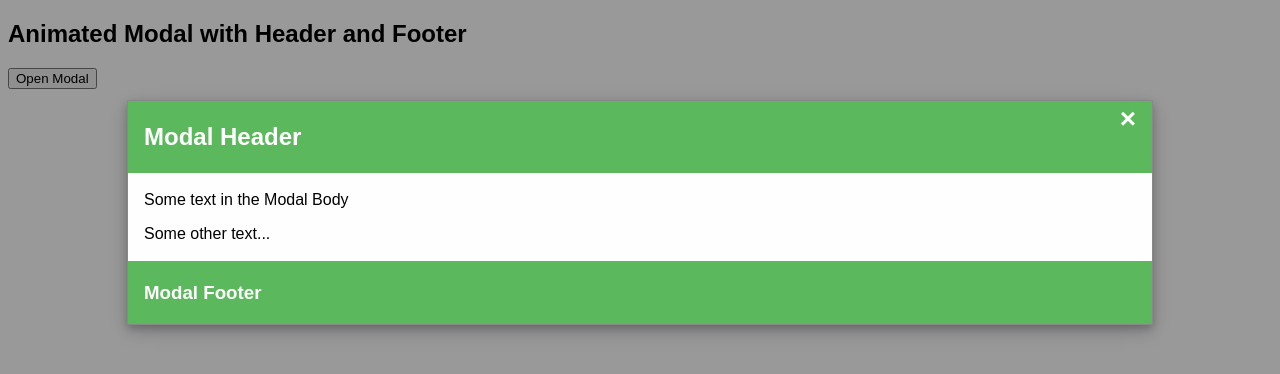
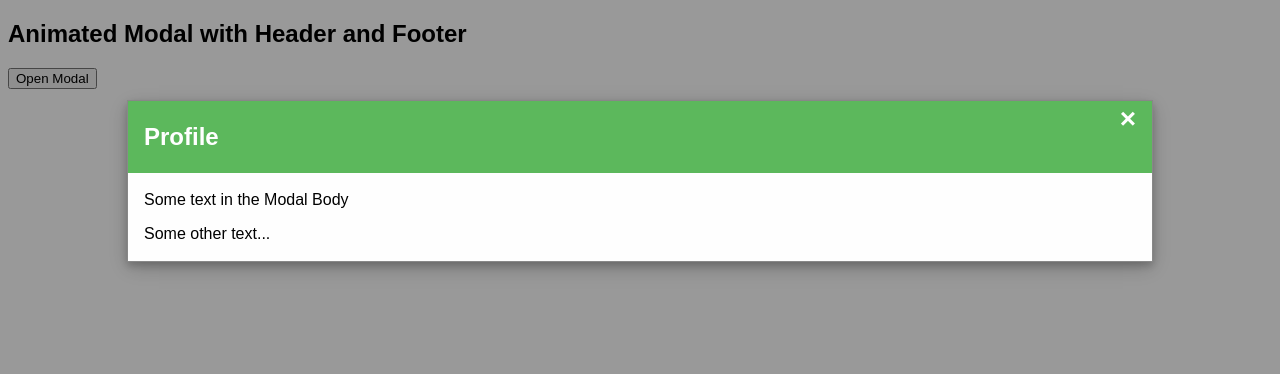
Before and after one commit to thynguyenCS/raven-web-app, a plain HTML site: page test.html in a window 1280 px wide. Both pictures are taken after a click on the button "Open Modal". Drawn offline with Linux system fonts and the light colour scheme.

Commit message:
need help on display the modal account

```diff
--- a/test.html
+++ b/test.html
@@ -69,11 +69,11 @@ body {font-family: Arial, Helvetica, sans-serif;}
 
 .modal-body {padding: 2px 16px;}
 
-.modal-footer {
+/* .modal-footer {
   padding: 2px 16px;
   background-color: #5cb85c;
   color: white;
-}
+} */
 </style>
 </head>
 <body>
@@ -90,15 +90,15 @@ body {font-family: Arial, Helvetica, sans-serif;}
   <div class="modal-content">
     <div class="modal-header">
       <span class="close">&times;</span>
-      <h2>Modal Header</h2>
+      <h2>Profile</h2>
     </div>
     <div class="modal-body">
       <p>Some text in the Modal Body</p>
       <p>Some other text...</p>
     </div>
-    <div class="modal-footer">
+    <!-- <div class="modal-footer">
       <h3>Modal Footer</h3>
-    </div>
+    </div> -->
   </div>
 
 </div>
```
Also changed, not shown: scripts/vendor.js (+6 -6 lines).
